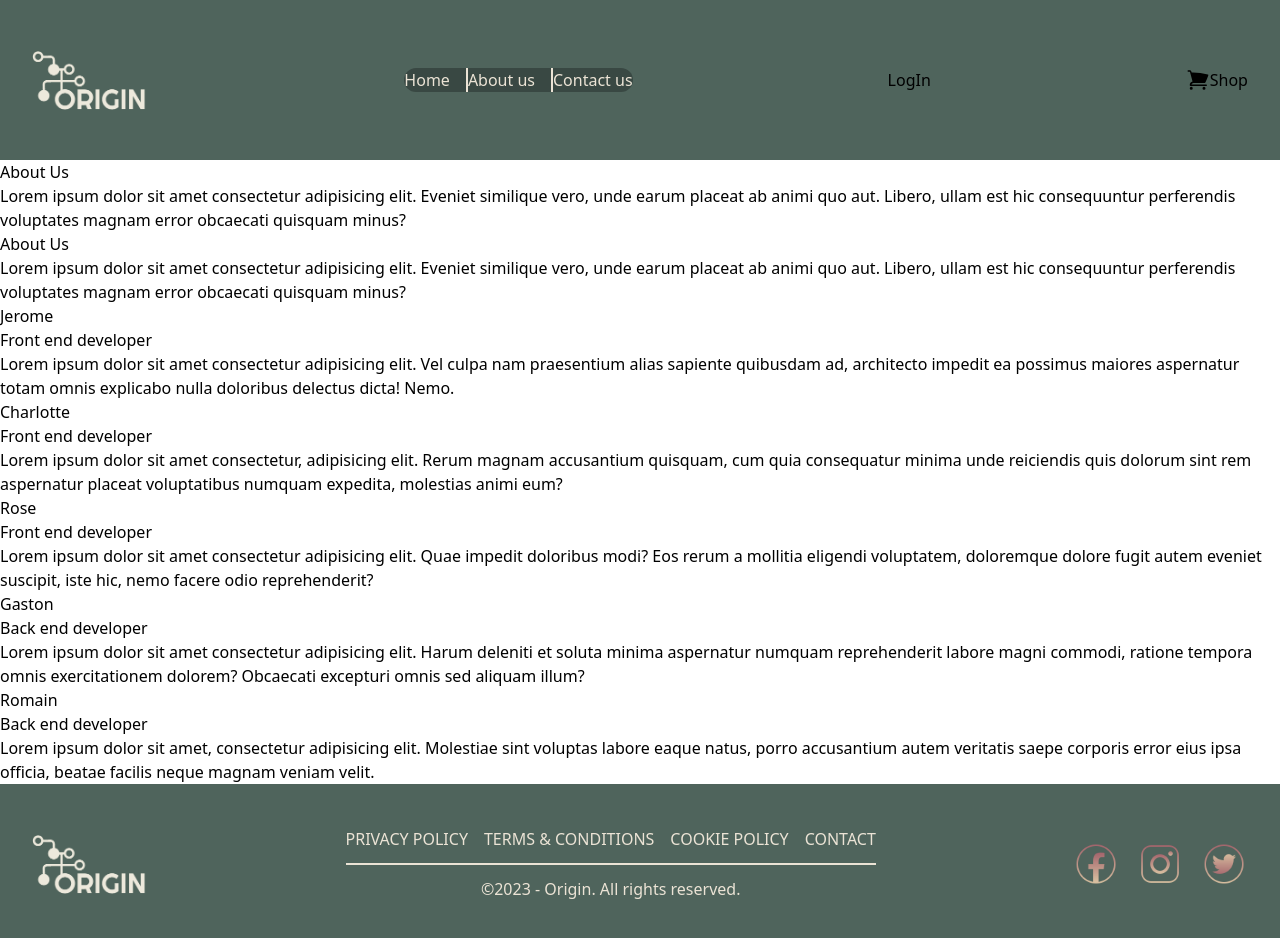
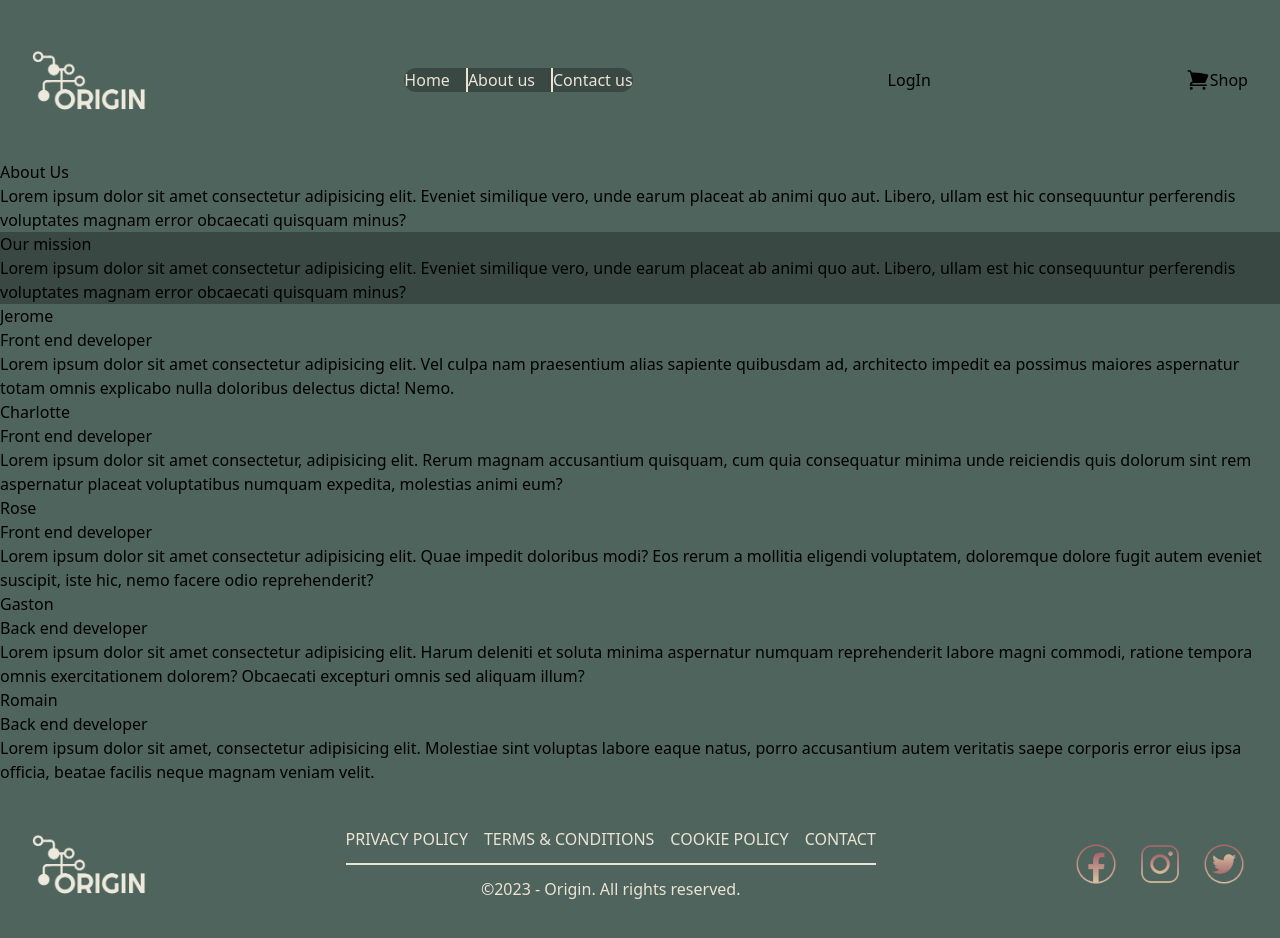
Before and after one commit to egidehirwa/origin, a React (Create React App) app in the folder frontend/: page /about in a window 1280 px wide. Shown: the top 938 px of the page. Built offline with nearby package versions, Linux system fonts and the light colour scheme.

Commit message:
header upd

```diff
--- a/frontend/src/pages/about.jsx
+++ b/frontend/src/pages/about.jsx
@@ -14,7 +14,7 @@ const AboutPage = ({logedIn}) => {
 
 const AboutUs = () => {
     return (
-        <div>
+        <div className="bg-greenish">
         <h2>About Us</h2>
         <p>Lorem ipsum dolor sit amet consectetur adipisicing elit. Eveniet similique vero, unde earum placeat ab animi quo aut. Libero, ullam est hic consequuntur perferendis voluptates magnam error obcaecati quisquam minus?</p>
         </div>
@@ -23,8 +23,8 @@ const AboutUs = () => {
 
 const OurMission = () => {
     return (
-        <div>
-        <h3>About Us</h3>
+        <div className="bg-darkgreen">
+        <h3>Our mission</h3>
         <p>Lorem ipsum dolor sit amet consectetur adipisicing elit. Eveniet similique vero, unde earum placeat ab animi quo aut. Libero, ullam est hic consequuntur perferendis voluptates magnam error obcaecati quisquam minus?</p>
         </div>
     )
@@ -32,7 +32,7 @@ const OurMission = () => {
 
 const MeetOurTeam = () => {
     return (
-        <div>
+        <div className="bg-greenish">
             <h3>Jerome</h3>
             <p>Front end developer</p>
             <p>Lorem ipsum dolor sit amet consectetur adipisicing elit. Vel culpa nam praesentium alias sapiente quibusdam ad, architecto impedit ea possimus maiores aspernatur totam omnis explicabo nulla doloribus delectus dicta! Nemo.</p>
@@ -54,8 +54,9 @@ const MeetOurTeam = () => {
 
 const OurSponsors = () => {
     return (
-        <>
-        </>
+        <div className="bg-darkgreen">
+
+        </div>
     )
 }
 
```
